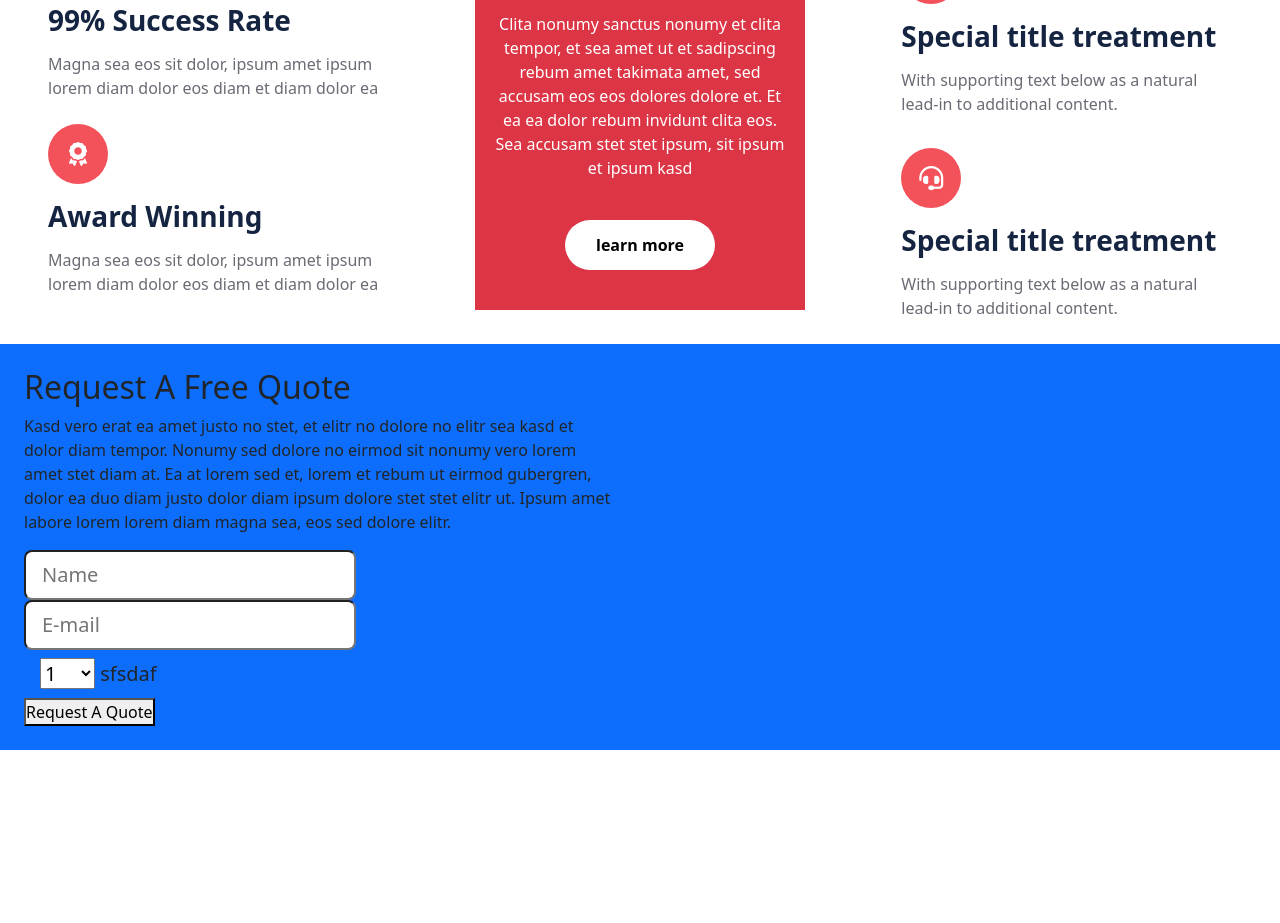
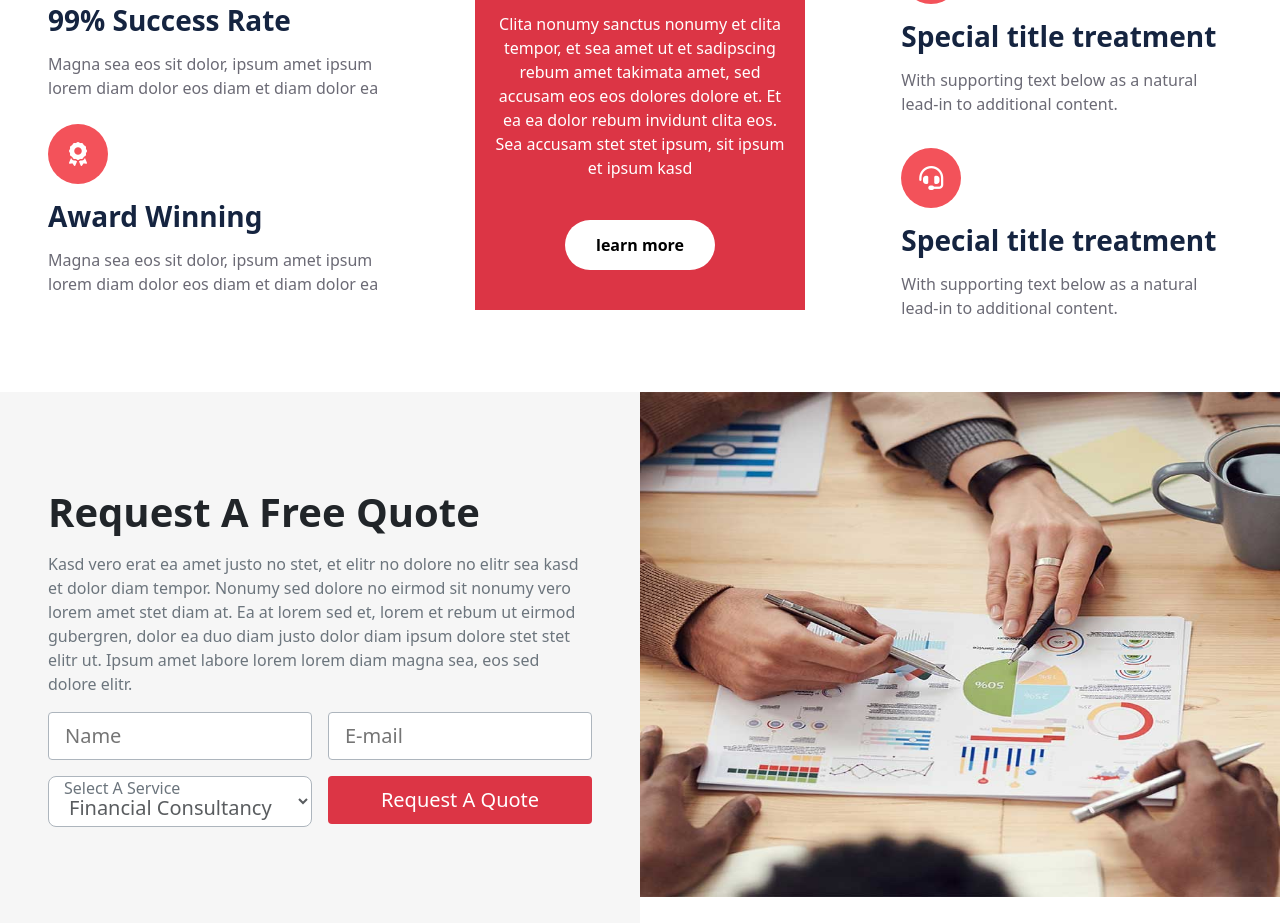
Before and after one commit to ahmed11fawzy/consult_templet, a plain HTML site: page index.html in a window 1280 px wide. Shown: the part 2749-3672 px from the top of the page. Before the commit the page ends 3499 px from the top, so only its background shows below. Drawn offline with Linux system fonts and the light colour scheme.

Commit message:
adding contact section

```diff
--- a/Css/styling.css
+++ b/Css/styling.css
@@ -428,3 +428,25 @@ article .card :is(.card-slogan){
     width:  100% !important;
 
 }
+
+/* ==========================================================
+----------------contact style -------------------------------
+*/
+.bg-color{
+    background-color: var(--card_bg);
+}
+.img-h{
+    height: 505px;
+}
+.form-control-lg{
+
+    transition: padding 1s ,box-shadow 1s , border-color 1s ;
+
+}
+.form-control-lg:focus{
+    box-shadow: 0 0 0 .25rem rgba(243,82,90,0.25);
+    border-color: #f9a9ad;
+    padding-top: -5px !important;
+    outline: none;
+    border-color: #f9a9ad !important;
+}
--- a/index.html
+++ b/index.html
@@ -335,36 +335,46 @@
             </div>
     </section>
     <!-- ============================================================== -->
-    <div class="row gx-0 bg-primary">
-        <div class="col-6  h-75">
-            <div class="p-lg-4">
-                <h2>Request A Free Quote</h2>
-                <p>Kasd vero erat ea amet justo no stet, et elitr no dolore no elitr sea kasd et dolor diam tempor. Nonumy sed dolore no eirmod sit nonumy vero lorem amet stet diam at. Ea at lorem sed et, lorem et rebum ut eirmod gubergren, dolor ea duo diam justo dolor diam ipsum dolore stet stet elitr ut. Ipsum amet labore lorem lorem diam magna sea, eos sed dolore elitr.</p>
-                <form class="">
+    <section >
+        <div class="row gx-0 img-h mt-5 mb-4">
+            <div class="col-6  ">
+                <div class="p-lg-5  bg-color ">
+                    <h2 class=" mt-5 mb-3 fs-1 fw-bolder">Request A Free Quote</h2>
+                    <p class=" text-secondary">Kasd vero erat ea amet justo no stet, et elitr no dolore no elitr sea kasd et dolor diam tempor. Nonumy sed dolore no eirmod sit nonumy vero lorem amet stet diam at. Ea at lorem sed et, lorem et rebum ut eirmod gubergren, dolor ea duo diam justo dolor diam ipsum dolore stet stet elitr ut. Ipsum amet labore lorem lorem diam magna sea, eos sed dolore elitr.</p>
+                    <form class=" mb-5">
+                        <div class="   row gx-0 gy-3 ">
+                            <div class="  col-lg-6 pe-lg-2 ">
+                                <input type="text" placeholder="Name" class="   border border-1 border-dark-subtle form-control-lg w-100  rounded-1  ">
+                            </div>
+                            <div class="col-lg-6 ps-lg-2  ">
+                                <input type="email" placeholder="E-mail" name="" id="" class= " border border-1 border-dark-subtle form-control-lg w-100 rounded-1  ">
+                            </div>
+                            <div class=" col-lg-6 pe-2 position-relative ">
+                                <select class=" form-control-lg w-100 pt-3 pb-1 text-muted bg-white  border border-1 border-dark-subtle">
+                                        <option value="">Financial Consultancy</option>
+                                        <option value="">Strategy Consultancy</option>
+                                        <option value="">Tax Consultancy</option>
 
-                    <input type="text" placeholder="Name" class="  form-control-lg me-lg-3 ">
-                    <input type="email" placeholder="E-mail" name="" id="" class=" form-control-lg">
-                    <div class=" form-control-lg">
-                        <select>
-                            <optgroup   label="name">
-                                <option value="">1</option>
-                                <option value="">2</option>
-                                <option value="">3</option>
-                            </optgroup>
+                                </select>
+                                <label class=" position-absolute top-0  start-0 ps-3 text-secondary text-capitalize " for=""> select a service </label>
 
-                        </select>
-                        <label for=""> sfsdaf </label>
-
-                    </div>
-                    <button type="submit">Request A Quote </button>
-                </form>
+                            </div>
+                            <div class="col-lg-6 ps-lg-2">
+                                <button class="form-control-lg w-100 rounded-1 bg-danger border border-0  text-white " type="submit">Request A Quote </button>
+                            </div>
+                        </div>
+                    </form>
+                </div>
             </div>
-        </div>
-        <div class="col-6">
+            <div class="col-6">
+                <div class=" w-100 ">
+                    <img src="./img/quote.jpg" alt="" class=" w-100 img-fluid img-h " srcset="">
+                </div>
+            </div>
 
         </div>
+    </section>
 
-    </div>
 
 
 
```
